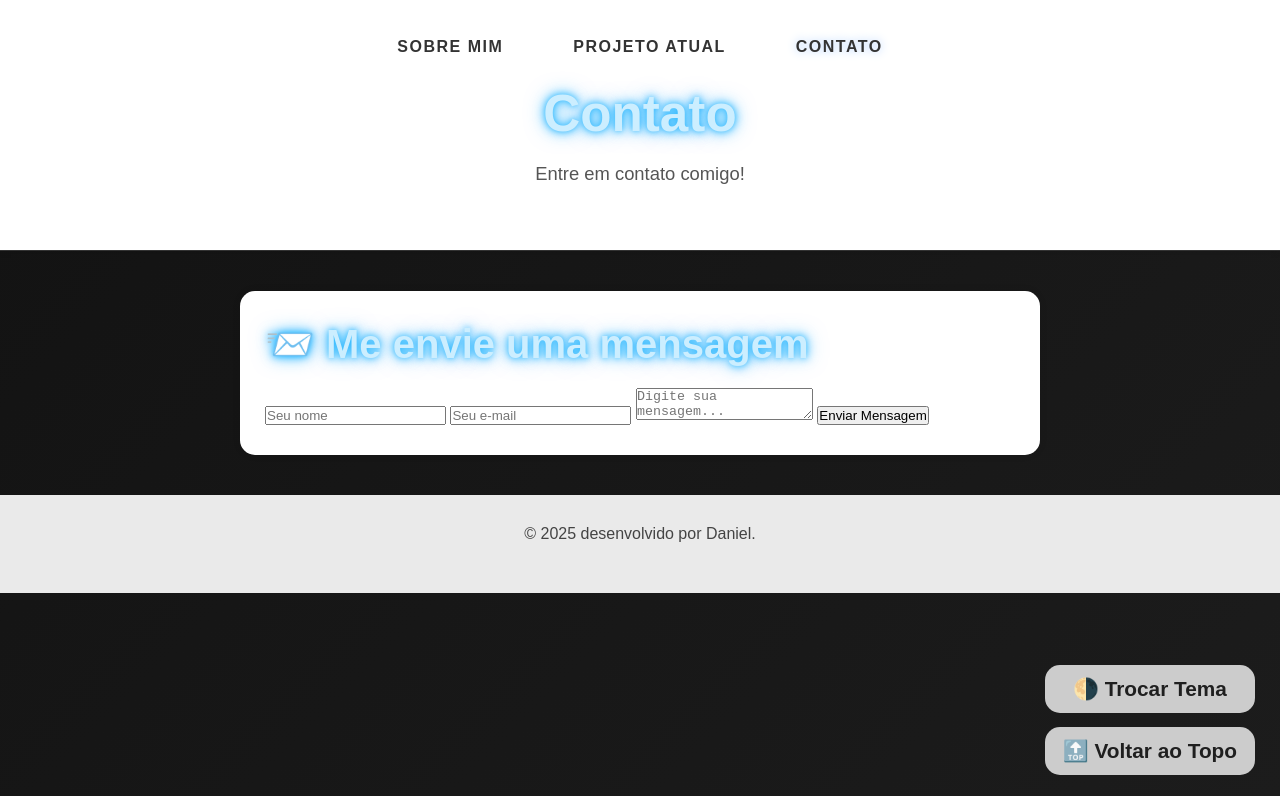
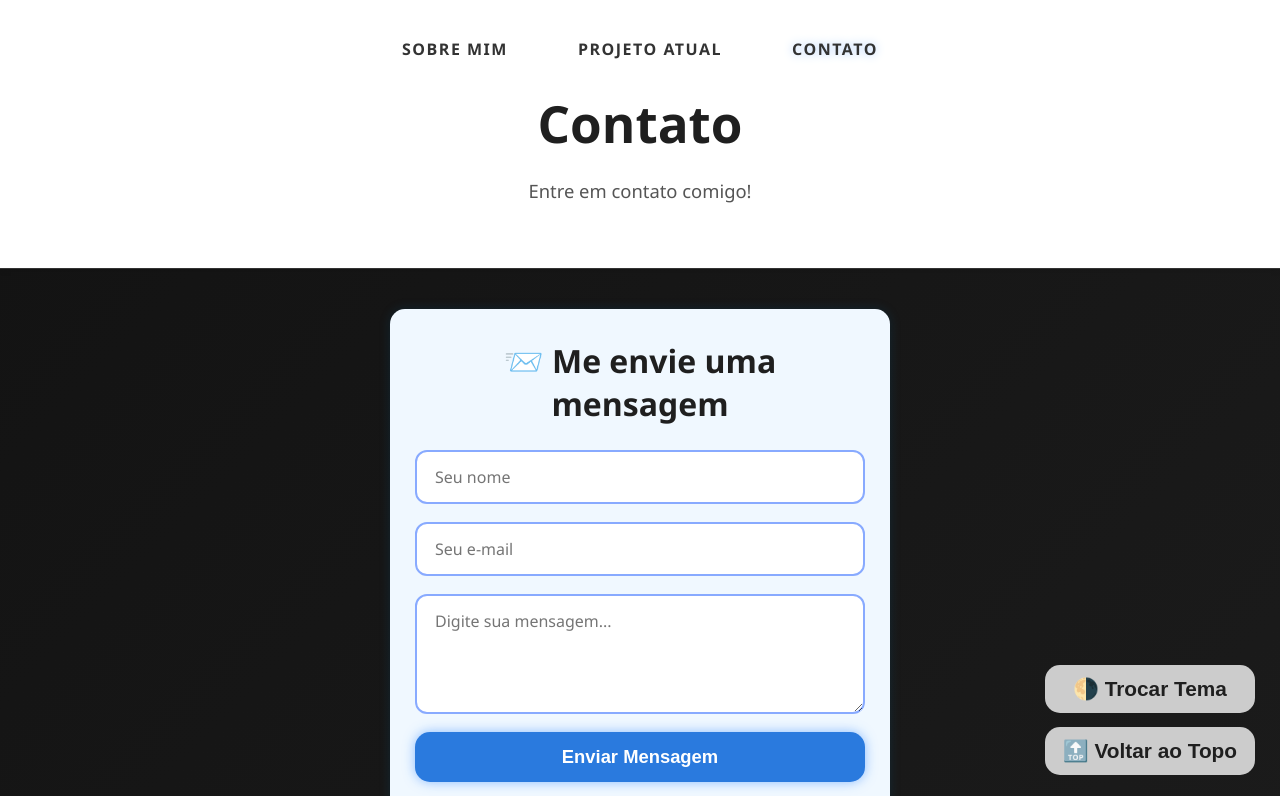
Before and after one commit to Daniel-pixel-cpu/Portfolio, a plain HTML site: page contato.html in a window 1280 px wide. Both pictures are taken after a click on the button "🌗 Trocar Tema". Shown: the top 796 px of the page. Drawn offline with Linux system fonts and the light colour scheme.

Commit message:
Update style.css

```diff
--- a/style.css
+++ b/style.css
@@ -132,6 +132,121 @@ html.light section {
   box-shadow: 0 0 10px rgba(0, 0, 0, 0.06);
 }
 
+/* Estilo para formulário de contato */
+.formulario-contato {
+  max-width: 500px;
+  margin: 40px auto 60px;
+  background: rgba(30, 30, 30, 0.85);
+  padding: 30px 25px;
+  border-radius: 15px;
+  box-shadow: 0 0 18px rgba(0, 170, 255, 0.25);
+  color: #cceeff;
+  transition: background-color 0.3s ease, color 0.3s ease;
+}
+
+html.light .formulario-contato {
+  background-color: #f0f8ff;
+  color: #123456;
+  box-shadow: 0 0 12px rgba(0, 100, 150, 0.2);
+}
+
+.formulario-contato h2 {
+  text-align: center;
+  font-size: 2rem;
+  margin-bottom: 25px;
+  font-weight: 800;
+  text-shadow: 0 0 6px rgba(0, 170, 255, 0.7);
+  color: inherit;
+}
+
+.formulario-contato form {
+  display: flex;
+  flex-direction: column;
+  gap: 18px;
+}
+
+.formulario-contato input,
+.formulario-contato textarea {
+  background: rgba(40, 40, 40, 0.9);
+  border: 2px solid #2a7ade;
+  border-radius: 12px;
+  padding: 14px 18px;
+  font-size: 1rem;
+  color: #e0f0ff;
+  outline: none;
+  transition: border-color 0.3s ease, box-shadow 0.3s ease;
+  resize: vertical;
+  min-height: 44px;
+  font-family: 'Segoe UI', Tahoma, Geneva, Verdana, sans-serif;
+}
+
+.formulario-contato textarea {
+  min-height: 120px;
+}
+
+.formulario-contato input:focus,
+.formulario-contato textarea:focus {
+  border-color: #3399ff;
+  box-shadow: 0 0 10px #3399ffaa;
+  background: rgba(50, 50, 60, 0.95);
+  color: #ffffff;
+}
+
+html.light .formulario-contato input,
+html.light .formulario-contato textarea {
+  background-color: #fff;
+  border: 2px solid #88aaff;
+  color: #223344;
+}
+
+html.light .formulario-contato input:focus,
+html.light .formulario-contato textarea:focus {
+  border-color: #5599ff;
+  box-shadow: 0 0 8px #5599ffaa;
+  background-color: #e6f0ff;
+  color: #112233;
+}
+
+.formulario-contato button[type="submit"] {
+  background-color: #2a7ade;
+  color: white;
+  padding: 14px 0;
+  font-weight: 700;
+  font-size: 1.15rem;
+  border: none;
+  border-radius: 15px;
+  cursor: pointer;
+  box-shadow: 0 0 12px #3388ff88;
+  transition: background-color 0.3s ease, box-shadow 0.3s ease, transform 0.2s ease;
+  user-select: none;
+}
+
+.formulario-contato button[type="submit"]:hover {
+  background-color: #1f5db8;
+  box-shadow: 0 0 20px #5599ffcc;
+  transform: scale(1.03);
+}
+
+/* Mensagens de sucesso e erro */
+#mensagemSucesso,
+#mensagemErro {
+  margin-top: 15px;
+  font-weight: 600;
+  text-align: center;
+  font-size: 1rem;
+  user-select: none;
+}
+
+#mensagemSucesso {
+  color: #7ed957;
+  text-shadow: 0 0 5px #7ed957aa;
+}
+
+#mensagemErro {
+  color: #ff5959;
+  text-shadow: 0 0 5px #ff5959aa;
+}
+
 /* Botões */
 .btn {
   display: inline-block;
@@ -203,7 +318,8 @@ html.light footer {
     font-size: 0.95rem;
   }
 
-  section {
+  section,
+  .formulario-contato {
     margin: 25px 15px;
     padding: 25px 20px;
   }
@@ -218,54 +334,3 @@ html.light footer {
     padding: 10px 14px;
   }
 }
-
-/* Imagem com animação */
-.print-jogo {
-  display: block;
-  max-width: 100%;
-  height: auto;
-  margin: 20px auto;
-  border-radius: 12px;
-  box-shadow: 0 4px 12px rgba(0, 0, 0, 0.4);
-  opacity: 0;
-  transform: translateY(20px);
-  transition: opacity 0.8s ease, transform 0.8s ease;
-}
-
-.animar-entrada.ativo {
-  opacity: 1;
-  transform: translateY(0);
-}
-
-body {
-  margin: 0;
-  font-family: Arial, sans-serif;
-  background-color: #121212;
-  color: #f0f0f0;
-  transition: background 0.3s, color 0.3s;
-}
-
-/* Títulos no modo escuro */
-body:not(.light) h1,
-body:not(.light) h2,
-body:not(.light) h3 {
-  color: #a0f2cf;
-  text-shadow: 0 0 4px rgba(0, 255, 170, 0.25);
-}
-
-/* Títulos no modo claro */
-body.light {
-  background-color: #f3fff8;
-  color: #222;
-}
-
-/* Brilho azul intenso nos títulos (somente no modo escuro) */
-body:not(.light) h1,
-body:not(.light) h2,
-body:not(.light) h3 {
-  color: #cceeff;
-  text-shadow:
-    0 0 6px rgba(0, 170, 255, 0.7),
-    0 0 12px rgba(0, 170, 255, 0.6),
-    0 0 20px rgba(0, 170, 255, 0.5);
-}
```
